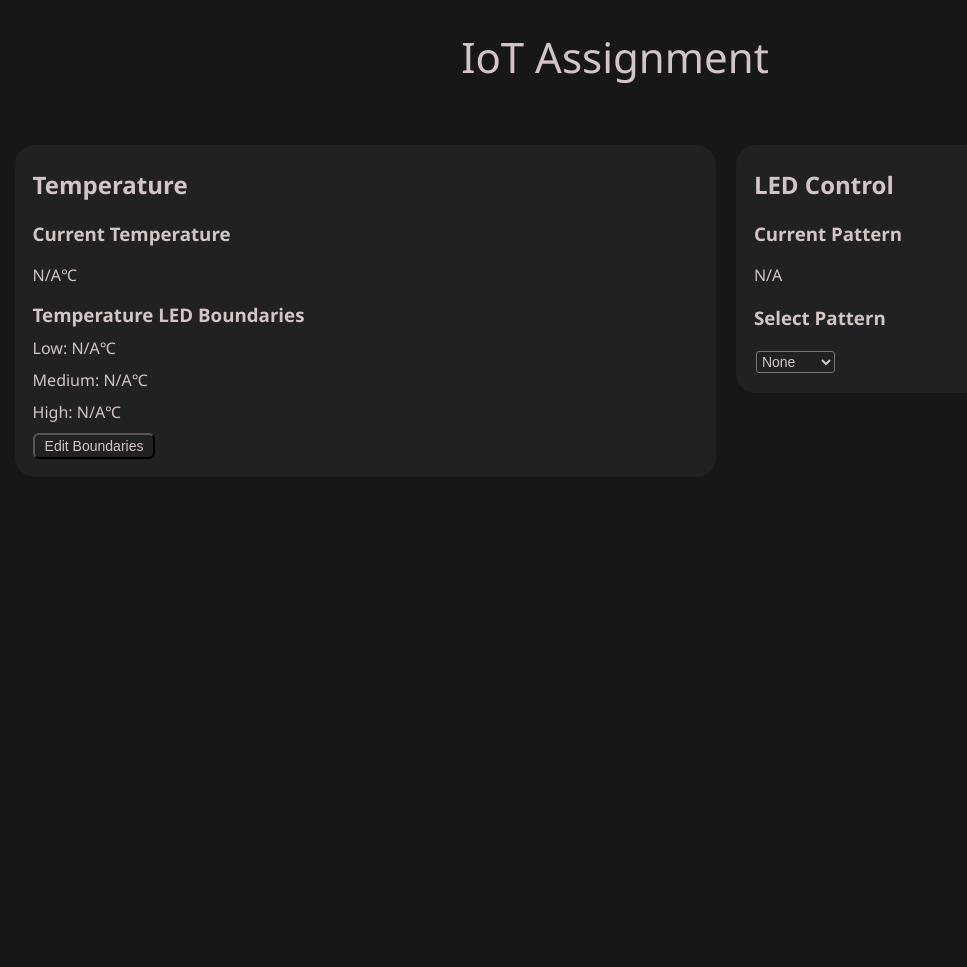
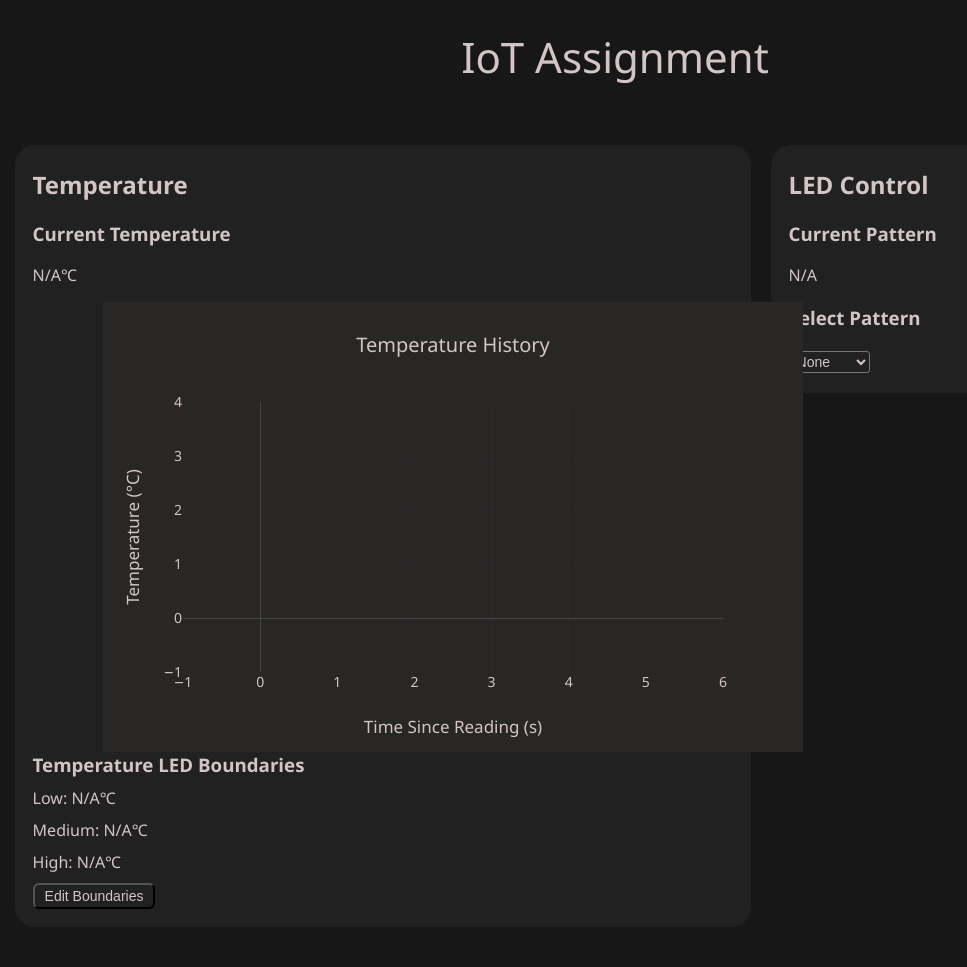
Before and after one commit to cbarrier05/IoT-Project, a Flask app: page / in a window 1280 px wide. Shown: the whole page, without its empty margins (25-992 px from the left). Before the commit the page ends 459 px from the top, so only its background shows below. Run offline with Flask 3, Linux system fonts and the light colour scheme; some libraries are stand-ins or nearby versions.

Commit message:
Minor UI fixes

```diff
--- a/src/app.py
+++ b/src/app.py
@@ -93,7 +93,7 @@ def update_graph(t: float):
     temp_data.insert(0, t)
     temp_data.pop()
 
-@app.route('/set_temp_leds/<string:temp_values>')
+@app.route('/set-temp-leds/<string:temp_values>')
 def set_temp_leds(temp_values):
     global temp_leds
     temp_leds = temp_values.split(',')
--- a/src/templates/index.html
+++ b/src/templates/index.html
@@ -209,9 +209,9 @@
       .then(data => {
         document.getElementById("temperature").innerText = data.temperature;
         document.getElementById("pattern").innerText = data.pattern;
-        document.getElementById("temp-led-low").innerText = data.temp-led-low;
-        document.getElementById("temp-led-med").innerText = data.temp-led-med;
-        document.getElementById("temp-led-high").innerText = data.temp-led-high;
+        document.getElementById("temp-led-low").innerText = data.temp_led_low;
+        document.getElementById("temp-led-med").innerText = data.temp_led_med;
+        document.getElementById("temp-led-high").innerText = data.temp_led_high;
       });
     }
 
@@ -257,18 +257,10 @@
       fetch('/set_graph')
         .then(res => res.json())
         .then(data => {
-          var tempTrace = {
-            x: data.time_history,
-            y: data.temp_history,
-            mode: 'lines+markers',
-            marker: {
-              color: 'rgb(211, 197, 197)'
-            },
-            line : {
-              color: 'rgb(211, 197, 197)'
-            },
-          }
-        Plotly.react(graphDiv, [tempTrace], layout, config);
+          Plotly.update(graphDiv, {
+            x: [data.time_history],
+            y: [data.temp_history]
+        });
       });
     }
 
@@ -370,7 +362,7 @@
       tempEditBlock = document.getElementById("edit-temp-leds")
       toggleTempOption();
 
-      fetch('/set_temp-leds/' + temp_values);
+      fetch('/set-temp-leds/' + temp_values);
     }
 
     function toggleTempOption() {
@@ -390,6 +382,17 @@
 
     document.addEventListener("DOMContentLoaded", () => {
       populateFrameSelector();
+
+      const graphDiv = document.getElementById('temperature-graph');
+
+      Plotly.newPlot(graphDiv, [{
+        x: [],
+        y: [],
+        mode: 'lines+markers',
+        marker: { color: 'rgb(211, 197, 197)' },
+        line: { color: 'rgb(211, 197, 197)' }
+      }], layout, config);
+
     });
   </script>
 </head>
```
